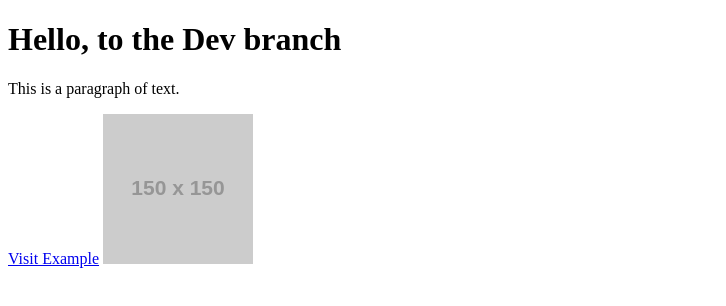
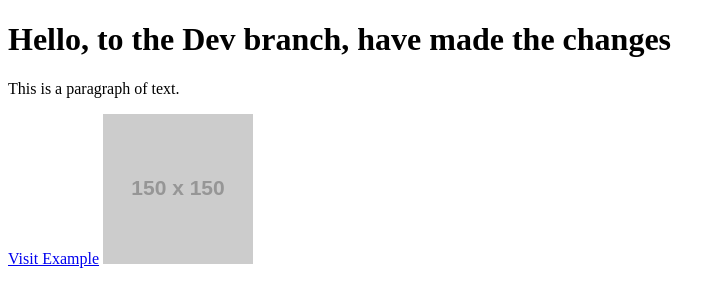
Before and after one commit to Kriti-Anukriti/CI-CD2, a plain HTML site: page Indec.html in a window 1280 px wide. Shown: the whole page, without its empty margins (0-726 px from the left). Drawn offline with Linux system fonts and the light colour scheme; placeholder pictures from the web are drawn by us.

Commit message:
Update Indec.html

```diff
--- a/Indec.html
+++ b/Indec.html
@@ -4,7 +4,7 @@
   <title>My First HTML Page</title>
 </head>
 <body>
-  <h1>Hello, to the Dev branch</h1>
+  <h1>Hello, to the Dev branch, have made the changes</h1>
   <p>This is a paragraph of text.</p>
   <a href="https://www.example.com">Visit Example</a>
   <img src="https://via.placeholder.com/150" alt="Placeholder Image">
```
